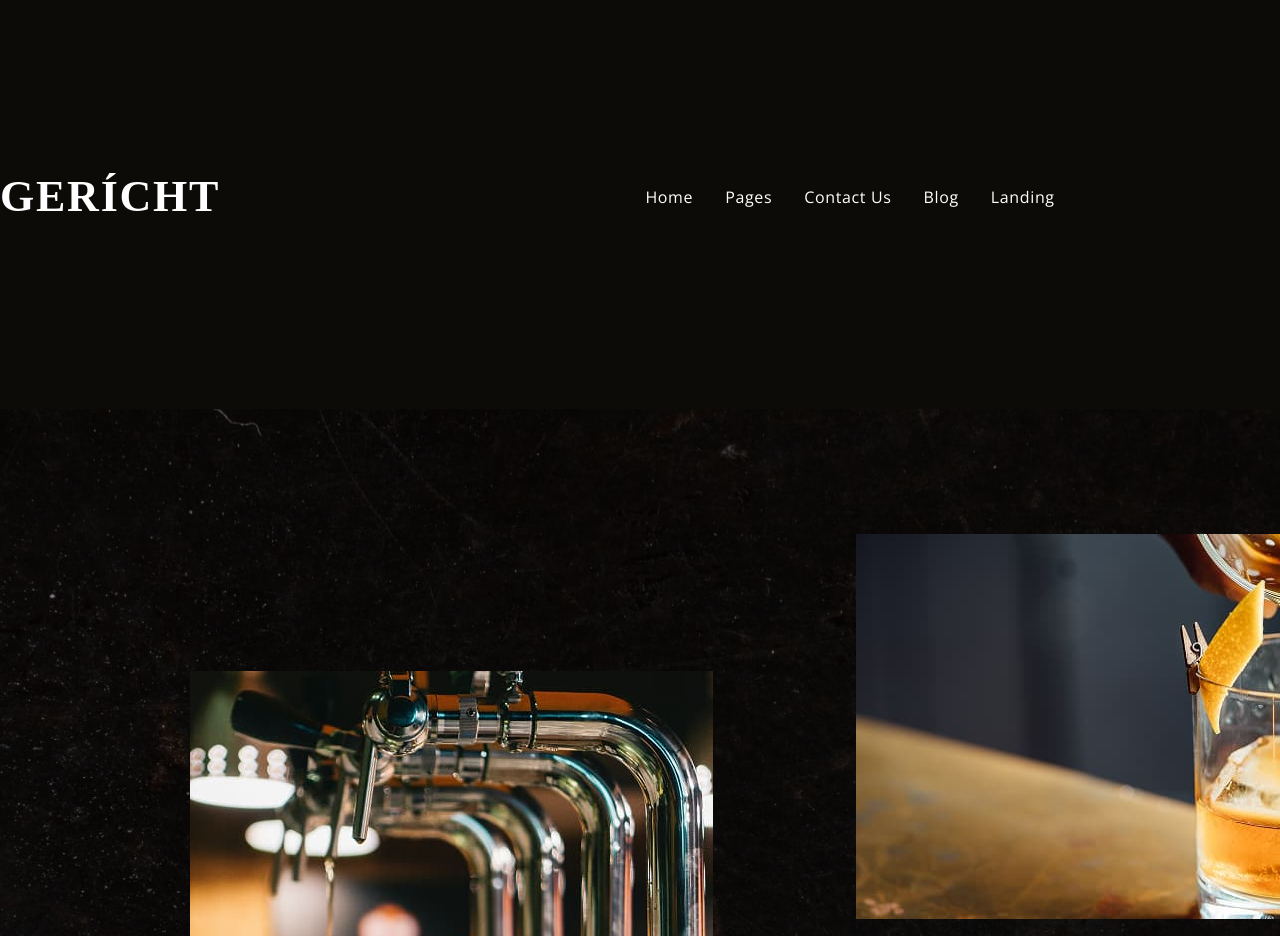
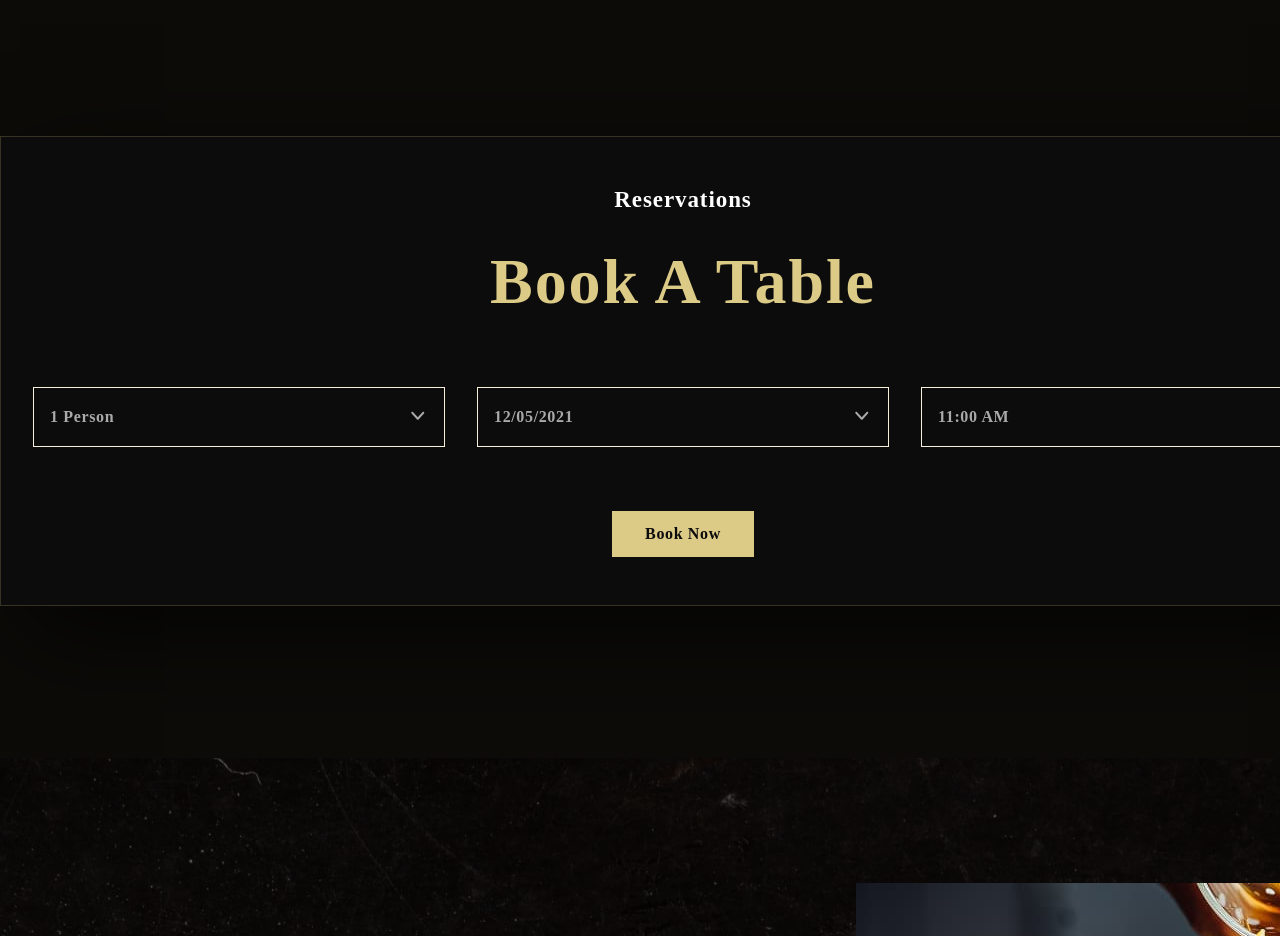
Before and after one commit to kolibri300/Gericht, a plain HTML site: page barHome.html in a window 1280 px wide. Shown: the part 1120-2056 px from the top of the page. Drawn offline with nearby package versions, Linux system fonts and the light colour scheme; a web font is replaced by a local one.

Commit message:
last fix

```diff
--- a/barHome.html
+++ b/barHome.html
@@ -88,51 +88,32 @@
     </header>
     <main>
         <section class="book">
-            <div class="container header-div">
-            <a href="index.html" class="logo">Gerícht</a>
-            <nav class="nav">
-                <a href="index.html">Home</a>
-                <div class="a-div">
-                    <p class="header-a">
-                        Pages
-                    </p>
-                    <div class="a-div-div">
-                        <p class="div-p">Pages</p>
-                        <div class="a-div-transp">
-                            <a href="cheffs.html">
-                                Cheffs
-                            </a>
-                            <a href="services.html">
-                                Services
-                            </a>
-                        </div>
-                    </div>
+            <div class="book-div">
+                <div class="book-div-div">
+                    <p class="book-p spoon">Reservations</p>
+                    <h2 class="book-h2">Book A Table</h2>
                 </div>
-                <a href="contactUs.html">Contact Us</a>
-                <div class="a-div-2">
-                    <p class="header-a-2">
-                        Blog
-                    </p>
-                    <div class="a-div-div-2">
-                        <p class="div-p-2">Blog</p>
-                        <div class="a-div-transp-2">
-                            <a href="blogSlider.html">
-                                With sidebar
-                            </a>
-                            <a href="error.html">
-                                Single Column
-                            </a>
-                        </div>
-                    </div>
-                </div>
-                <a href="error.html">Landing</a>
-            </nav>
-            <div class="div">
-                <a href="error.html">Log in / registration</a>
-                <div class="line"></div>
-                <a href="error.html">book table</a>
+                <ul class="book-ul">
+                    <li class="book-li">
+                        <select name="many" id="many" class="book-input">
+                            <option value="1" selected>1 person</option>
+                        </select>
+                    </li>
+                    <li class="book-li">
+                        <select name="data" id="data" class="book-input">
+                            <option value="1" selected>12/05/2021</option>
+                        </select>
+                    </li>
+                    <li class="book-li">
+                        <select name="hour" id="hour" class="book-input">
+                            <option value="1" selected>11:00 AM</option>
+                        </select>
+                    </li>
+                </ul>
+                <form action="services.html">
+                    <button class="book-btn">Book Now</button>
+                </form>
             </div>
-        </div>
         </section>
         <section class="food">
             <div class="food-div container">
```
Also changed, not shown: cheffs.html (+5 -5 lines), services.html (+6 -2 lines).
